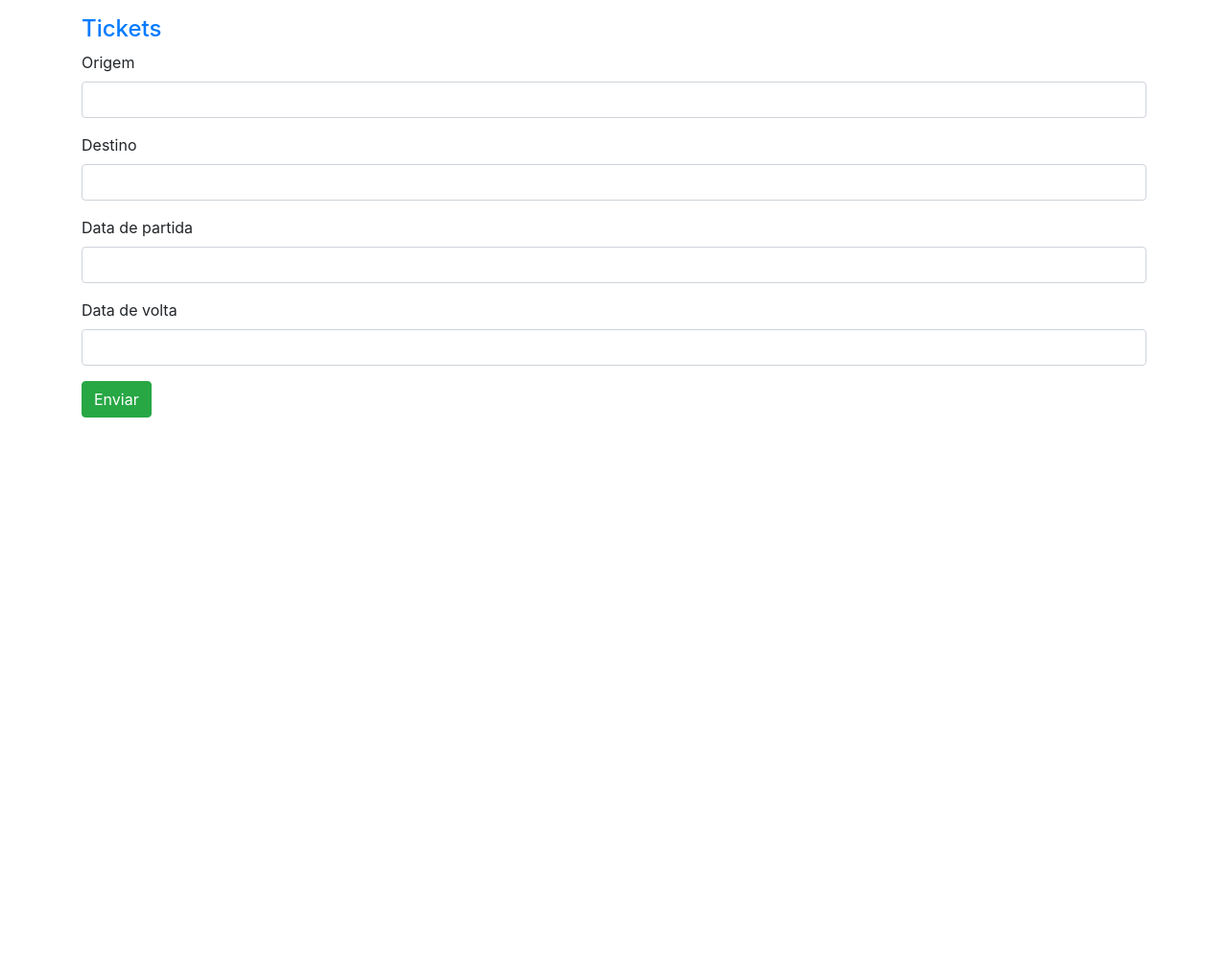
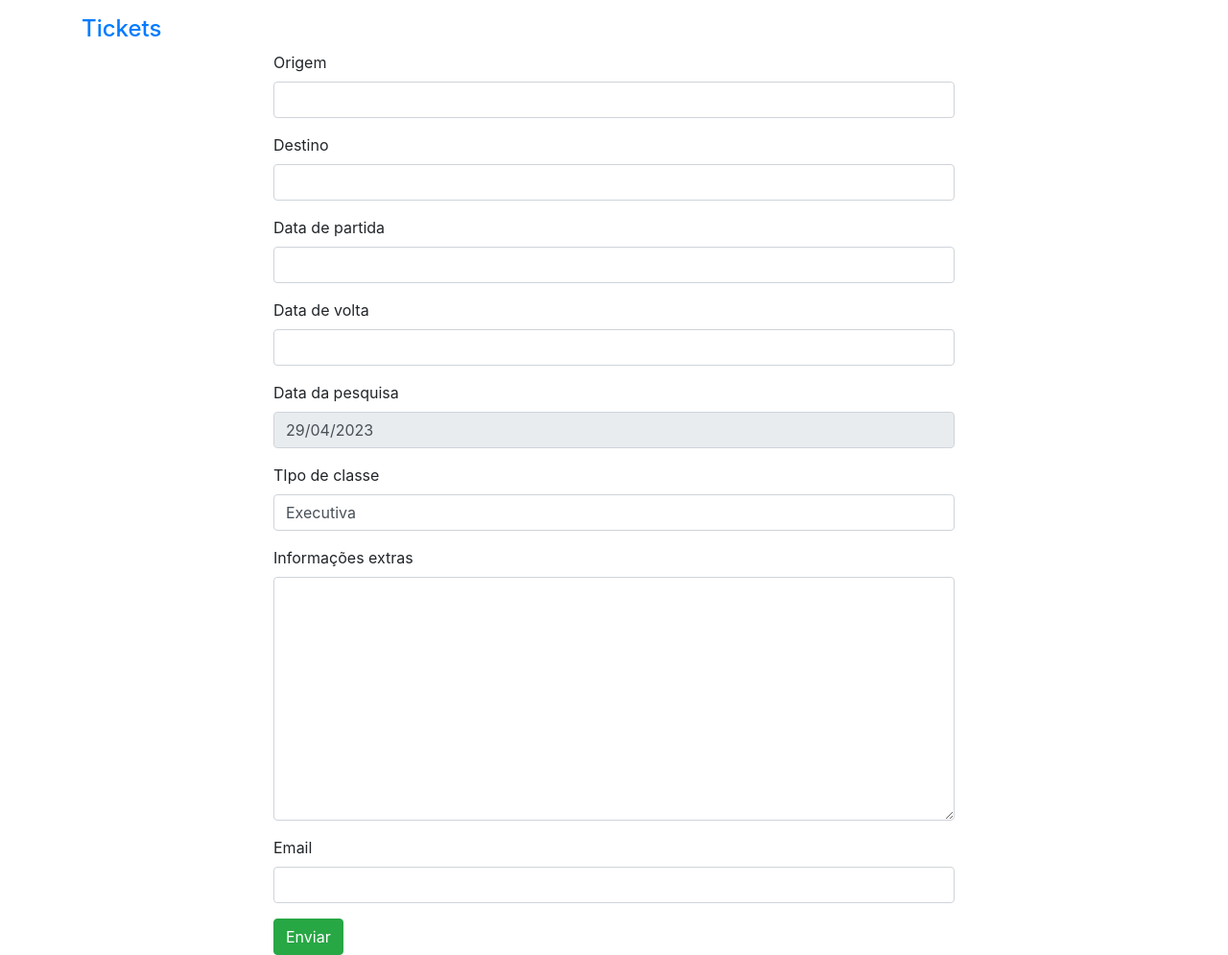
Before and after one commit to oricardos/django-forms, a Django app: page / in a window 1280 px wide. Shown: the whole page at 96% size. Before the commit the page ends 435 px from the top, so only its background shows below. Run offline with Django 4.2, Linux system fonts and the light colour scheme; some libraries are stand-ins or nearby versions.

Commit message:
feat(forms): adicionando novos campos

```diff
--- a/templates/data.html
+++ b/templates/data.html
@@ -7,5 +7,9 @@
         <p>Destino: {{form.destiny.value}}</p>
         <p>Data de ida: {{form.departure_date.value}}</p>
         <p>Data de volta: {{form.back_date.value}}</p>
+        <p>Data da pesquisa: {{form.search_date.value}}</p>
+        <p>Tipo de classe: {{form.class_type.value}}</p>
+        <p>Informações: {{form.infos.value}}</p>
+        <p>Email: {{form.email.value}}</p>
     {% endif %}
 {% endblock %}
--- a/templates/index.html
+++ b/templates/index.html
@@ -1,6 +1,7 @@
 {% extends 'base.html' %}
 {% load static%}
 {%block content%}
+<section class="container col-8">
     <form action="{% url 'data' %}" method="post">
         {% csrf_token%}
         {% for field in form.visible_fields %}
@@ -11,4 +12,5 @@
         {% endfor %}
         <input type="submit" value="Enviar" class="btn btn-success" />
     </form>
+    <section>
 {% endblock %}
--- /dev/null
+++ b/tickets/class_type.py
@@ -0,0 +1,5 @@
+class_types = {
+    (1, 'Econômica'),
+    (2, 'Executiva'),
+    (3, 'Primeira Classe')
+}
--- a/tickets/forms.py
+++ b/tickets/forms.py
@@ -1,11 +1,22 @@
 from django import forms
 from tempus_dominus.widgets import DatePicker
+from datetime import datetime
+from tickets.class_type import class_types
 
 class TicketsForm(forms.Form):
     origin = forms.CharField(label="Origem", max_length=100)
     destiny = forms.CharField(label="Destino", max_length=100)
     departure_date = forms.DateField(label="Data de partida", widget=DatePicker())
     back_date = forms.DateField(label="Data de volta", widget=DatePicker())
+    search_date = forms.DateField(label="Data da pesquisa", disabled=True, initial=datetime.today)
+    class_type = forms.ChoiceField(label="TIpo de classe", choices=class_types)
+    infos = forms.CharField(
+        label="Informações extras",
+        max_length=200,
+        widget=forms.Textarea(),
+        required=False
+    )
+    email = forms.EmailField(label="Email", max_length=200)
 
     def __init__(self, *args, **kwargs):
         super().__init__(*args, **kwargs)
```
